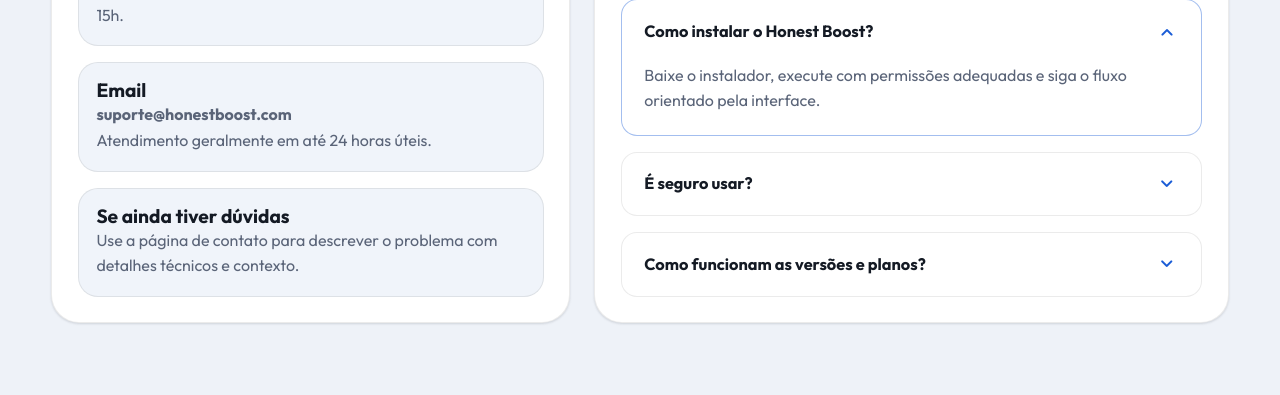
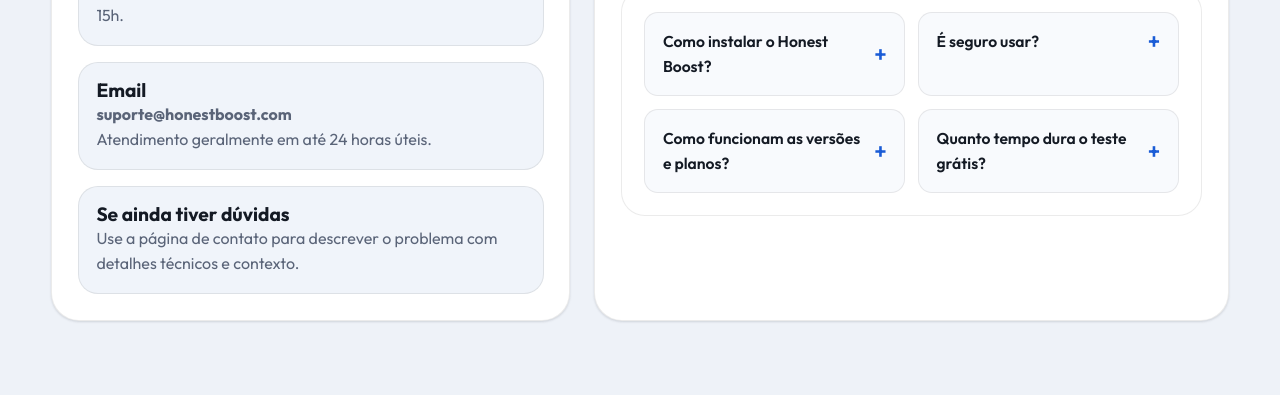
Before and after one commit to Rodzin96/honest-boost, an Electron app: page public/help.html in a window 1280 px wide. Shown: the part 436-831 px from the top of the page. Drawn offline with nearby package versions, Linux system fonts and the light colour scheme; no server answers.

Commit message:
ui: rename FAQ tab label to 'Duvidas frequentes' and apply same panel style to help page

```diff
--- a/public/help.html
+++ b/public/help.html
@@ -27,7 +27,21 @@
         .page-panel { background:var(--surface-1); border:1px solid var(--divider); border-radius:28px; padding:1.6rem; box-shadow:var(--elevation-1); }
         .support-cards { display:grid; gap:1rem; }
         .support-card { background:var(--surface-2); border:1px solid var(--divider); border-radius:20px; padding:1rem 1.1rem; }
-        .faq-question { width:100%; border:none; background:transparent; text-align:left; }
+        .faq-tabs { display:flex; justify-content:center; }
+        .faq-tab { padding:0.8rem 1.8rem; background:var(--surface-1); color:var(--on-surface-variant); font-weight:600; border:1px solid var(--divider); border-bottom:none; font-size:0.95rem; }
+        .faq-tab:first-child { border-radius:16px 16px 0 0; }
+        .faq-tab.active { background:color-mix(in srgb, var(--primary) 10%, var(--surface-1)); color:var(--primary); }
+        .faq-panel { background:var(--surface-1); border:1px solid var(--divider); border-radius:24px; padding:1.4rem; }
+        .faq-grid { display:grid; grid-template-columns:repeat(2,1fr); gap:0.8rem; }
+        .faq-item { background:var(--surface); border:1px solid var(--divider); border-radius:14px; overflow:hidden; transition:.3s; }
+        .faq-item.active { border-color:color-mix(in srgb, var(--primary) 45%, transparent); }
+        .faq-question { padding:1rem 1.1rem; display:flex; justify-content:space-between; align-items:center; gap:.75rem; cursor:pointer; font-weight:600; color:var(--on-surface); font-size:.98rem; background:none; }
+        .faq-question:hover { background:color-mix(in srgb, var(--primary) 6%, transparent); }
+        .faq-icon { font-size:1.4rem; line-height:1; color:var(--primary); transition:transform .3s; flex-shrink:0; }
+        .faq-item.active .faq-icon { transform:rotate(45deg); }
+        .faq-answer { max-height:0; overflow:hidden; transition:max-height .35s ease; padding:0 1.1rem; color:var(--on-surface-variant); line-height:1.6; font-size:.92rem; }
+        .faq-item.active .faq-answer { max-height:180px; padding:0 1.1rem 1rem; }
+        @media (max-width:900px) { .faq-grid { grid-template-columns:1fr; } }
         @media (max-width:1024px) { .help-grid { grid-template-columns:1fr; } }
     </style>
 </head>
@@ -70,29 +84,28 @@
                 </aside>
 
                 <section class="page-panel">
-                    <h2 style="margin-bottom:1rem;">Perguntas frequentes</h2>
-                    <div class="faq-container">
-                        <article class="faq-item active">
-                            <button class="faq-question" type="button" aria-expanded="true">
-                                <h3>Como instalar o Honest Boost?</h3>
-                                <span class="material-symbols-rounded faq-toggle">expand_more</span>
-                            </button>
-                            <div class="faq-answer"><p>Baixe o instalador, execute com permissões adequadas e siga o fluxo orientado pela interface.</p></div>
-                        </article>
-                        <article class="faq-item">
-                            <button class="faq-question" type="button" aria-expanded="false">
-                                <h3>É seguro usar?</h3>
-                                <span class="material-symbols-rounded faq-toggle">expand_more</span>
-                            </button>
-                            <div class="faq-answer"><p>A comunicação do produto enfatiza segurança, reversibilidade e clareza sobre o que está sendo aplicado.</p></div>
-                        </article>
-                        <article class="faq-item">
-                            <button class="faq-question" type="button" aria-expanded="false">
-                                <h3>Como funcionam as versões e planos?</h3>
-                                <span class="material-symbols-rounded faq-toggle">expand_more</span>
-                            </button>
-                            <div class="faq-answer"><p>Os detalhes do catálogo são carregados dinamicamente na home e no checkout para evitar divergências de preço e oferta.</p></div>
-                        </article>
+                    <div class="faq-tabs">
+                        <div class="faq-tab active">⚡ Dúvidas frequentes</div>
+                    </div>
+                    <div class="faq-panel">
+                        <div class="faq-grid">
+                            <div class="faq-item">
+                                <div class="faq-question"><span>Como instalar o Honest Boost?</span><span class="faq-icon">+</span></div>
+                                <div class="faq-answer">Baixe o instalador, execute com permissões adequadas e siga o fluxo orientado pela interface.</div>
+                            </div>
+                            <div class="faq-item">
+                                <div class="faq-question"><span>É seguro usar?</span><span class="faq-icon">+</span></div>
+                                <div class="faq-answer">O produto enfatiza segurança, reversibilidade e clareza sobre o que está sendo aplicado.</div>
+                            </div>
+                            <div class="faq-item">
+                                <div class="faq-question"><span>Como funcionam as versões e planos?</span><span class="faq-icon">+</span></div>
+                                <div class="faq-answer">Os detalhes do catálogo são carregados dinamicamente na home e no checkout para evitar divergências de preço e oferta.</div>
+                            </div>
+                            <div class="faq-item">
+                                <div class="faq-question"><span>Quanto tempo dura o teste grátis?</span><span class="faq-icon">+</span></div>
+                                <div class="faq-answer">Você tem 4 horas de teste. Após o prazo, a key para de funcionar — é necessário adquirir um plano para continuar usando.</div>
+                            </div>
+                        </div>
                     </div>
                 </section>
             </div>
@@ -102,19 +115,9 @@
     <script src="/js/hb.js" defer></script>
     <script>
         document.addEventListener('DOMContentLoaded', function () {
-            document.querySelectorAll('.faq-question').forEach(function (button) {
-                button.addEventListener('click', function () {
-                    var item = button.closest('.faq-item');
-                    var isActive = item.classList.contains('active');
-                    document.querySelectorAll('.faq-item').forEach(function (faq) {
-                        faq.classList.remove('active');
-                        var btn = faq.querySelector('.faq-question');
-                        if (btn) btn.setAttribute('aria-expanded', 'false');
-                    });
-                    if (!isActive) {
-                        item.classList.add('active');
-                        button.setAttribute('aria-expanded', 'true');
-                    }
+            document.querySelectorAll('.faq-question').forEach(function (question) {
+                question.addEventListener('click', function () {
+                    question.parentElement.classList.toggle('active');
                 });
             });
         });
```
Also changed, not shown: public/index.html (+1 -1 lines).
